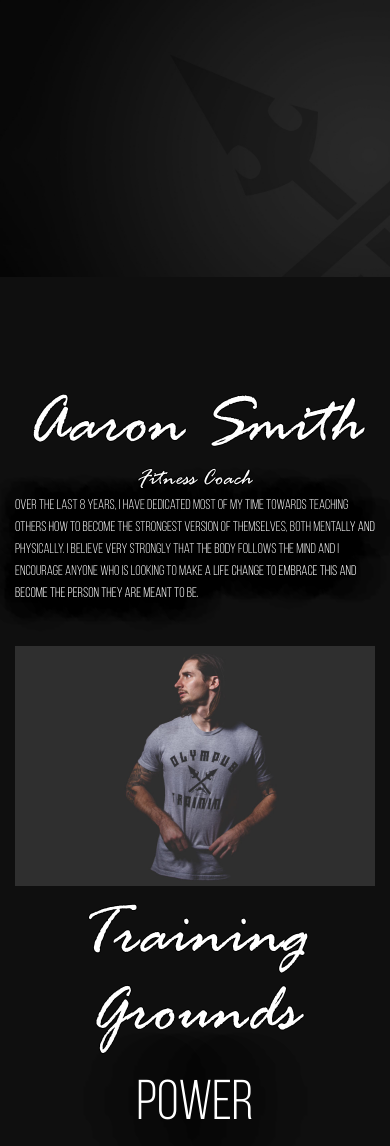
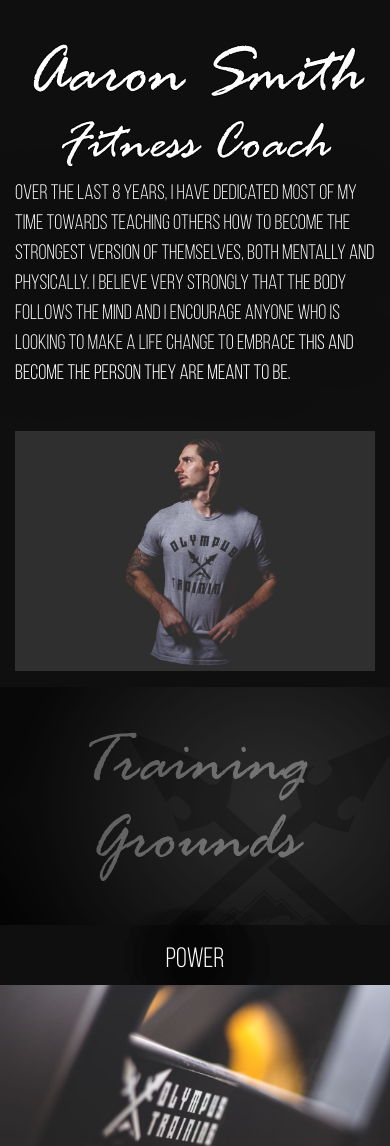
Before and after one commit to akadubss/OT_BootStrap, a plain HTML site: page index.html in a window 390 px wide. Shown: the part 326-1472 px from the top of the page. Drawn offline with nearby package versions, Linux system fonts and the light colour scheme; a script that the page names is missing; a web font is replaced by a local one.

Commit message:
Add files via upload

```diff
--- a/css/style.css
+++ b/css/style.css
@@ -19,7 +19,7 @@
 }
 
 body {
-    background-color: #0F0F0F
+    background-color: #0F0F0F;
 }
 
 h1 {
@@ -55,6 +55,8 @@ p1 {
     font-family: "BebasNeueBook";
     text-shadow: 2px 2px 50px #000, 1px 1px 50px #000;
     color: #fff;
+    font-size: 1.5em;
+    ;
 }
 
 .container {
@@ -98,7 +100,7 @@ p1 {
 }
 
 .aaron-port {
-    padding: 10em 0;
+    padding: 20em 0;
     color: #fff;
     background-color: #000;
     text-align: center;
@@ -112,7 +114,7 @@ p1 {
     background-size: cover;
     position: absolute;
     width: 100%;
-    height: 175%;
+    height: 125%;
     top: 0;
     z-index: 1;
     opacity: 0.7;
@@ -126,7 +128,7 @@ p1 {
 }
 
 #about-aaron {
-    padding-top: 7em;
+    padding-top: 2em;
 }
 
 #Aaron_img {
@@ -134,9 +136,13 @@ p1 {
 }
 
 @media (max-width: 600px) {
+    .aaron-port {
+        display: hidden;
+        padding: 0em 0;
+    }
     .aaron_img {
-        transform: translateX(0%);
-        height: 145%;
+        transform: translateX(-100%);
+        height: 100%;
     }
     .carousel-caption {
         display: none;
@@ -149,12 +155,14 @@ p1 {
     }
 }
 
-#about-goals {
-    padding-top: 6em;
+@media (max-width: 900px) {
+    .aaron_img {
+        height: 100%;
+    }
 }
 
-.filler-parallax {
-    padding: 10em 0;
+.Filler_Mid_Parallax {
+    padding: 15em 0;
     color: #fff;
     background-color: #000;
     text-align: center;
@@ -163,20 +171,42 @@ p1 {
     height: 100% 0;
 }
 
-.filler {
+.Filler_Mid_Img {
     background: url(../img/container_bg.jpg) no-repeat;
     background-size: cover;
     position: absolute;
     width: 100%;
-    height: 200%;
+    height: 225%;
     top: 0;
-    z-index: 1;
-    opacity: 0.7;
+    opacity: .75;
+
+}
+
+@media (max-width: 900px) {
+    .Filler_Mid_Img {
+        height: 100%;
+    }
+}
+
+@media (max-width:600px) {
+    .Filler_Mid_Parallax {
+        display: hidden;
+        padding: 3em 0;
+    }
+    .Filler_Mid_Img {
+               opacity:.7 ;
+        height: 125%;
+
+
+    }
+}
+
+#about-goals {
+    padding-top: 1.6em;
 }
 
 .filler-text {
-    top: 50%;
-    transform: translateY(350%);
+    transform: translateY(-1000%);
 }
 
 footer {
@@ -199,35 +229,37 @@ footer {
 
 @media (max-width: 900px) {
     .filler-text {
-        transform: translateY(350%);
+        transform: translateY(-400%);
+    }
+    .filler {
+        height: 10%;
+    }
+    .filler-parallax {
+        padding: 10em 0;
     }
     .fa {
         padding: 20px;
-
     }
 }
 
 @media (max-width: 600px) {
-    .filler {
-        height: 145%;
+    h3 {
+        font-size: 2em;
+    }
+    h4 {
+        font-size: 1em;
     }
     .filler-text {
-    top: 50%;
-    transform: translateY(400%);
-        font-size:3em;
+        transform: translateY(-400%);
+        font-size: 2.5em;
     }
-
     .carousel-caption {
         display: none;
     }
-
     #icon {
         max-width: 150px;
     }
-
     h2 {
-    font-size: 1.7em;
+        font-size: 4em;
     }
-
-
 }
--- a/index.html
+++ b/index.html
@@ -101,10 +101,15 @@
         </div>
     </div>
 
+    <div class="Filler_Mid_Parallax">
+        <div class="Filler_Mid_Img">
+        </div>
+        <div class="content-wrap">
+            <h1>Training Grounds</h1>
+        </div>
+    </div>
     <div class="bg-container">
         <div id="TG" class="training-grounds">
-            <h1>Training Grounds</h1>
-        </div>
         <div class="row">
             <div class="col-lg-3 col-md-3 col-sm-6 col-xs-12">
                 <h3>Power</h3>
@@ -130,26 +135,29 @@
 
     <div class="container">
         <div class="row">
-
+          <div id="about-goals" class=" col-md-6 ">
+                <h3>Goals</h3>
+                <p1>Our primary goal as a gym is to encourage those around us to live a life of strength and fitness. We encourage our members to seek out more then just a "look". Strength is the key to success, in the gym and in life.At Olympus training, we offer a combination of traditional barbell strength training with practical conditioning. Group and personal sessions available</p1>
+            </div>
 
             <div id="Aaron_img" class="col-md-6 ">
                 <img src="img/gymOnly03.jpg" class="img-responsive">
             </div>
-            <div id="about-goals" class=" col-md-6 ">
-                <h3>Goals</h3>
-                <p1>Our primary goal as a gym is to encourage those around us to live a life of strength and fitness. We encourage our members to seek out more then just a "look". Strength is the key to success, in the gym and in life.At Olympus training, we offer a combination of traditional barbell strength training with practical conditioning. Group and personal sessions available</p1>
-            </div>
+
         </div>
     </div>
 
-    <div class="filler-parallax ">
-        <div class="filler">
+
+
+           <div class="image-bg">
+               <img src="img/container_bg.jpg" class="img-responsive">
+           </div>
             <h3 class="filler-text">What are you waiting for?</h3>
-        </div>
+
         <div class="content-wrap">
 
         </div>
-    </div>
+
 
     <footer class="container-fluid text-center">
         <div class="row">
--- a/js/parallax.js
+++ b/js/parallax.js
@@ -15,14 +15,14 @@ $(document).ready(function () {
         }))
         .addTo(controller);
 
-    // parallax scene Training
+    // Mid
     var slideParallaxScene = new ScrollMagic.Scene({
-            triggerElement: '.filler-parallax',
+            triggerElement: '.Filler_Mid_Parallax',
             triggerHook: 1,
-            duration: '400%'
+            duration: '100%'
         })
-        .setTween(TweenMax.from('.filler', 1, {
-            y: '-25%',
+        .setTween(TweenMax.from('.Filler_Mid_Img', 1, {
+            y: '-70%',
             ease: Power0.easeNone
         }))
         .addTo(controller);
```
Lines whose indentation alone changed are shown as unchanged.
